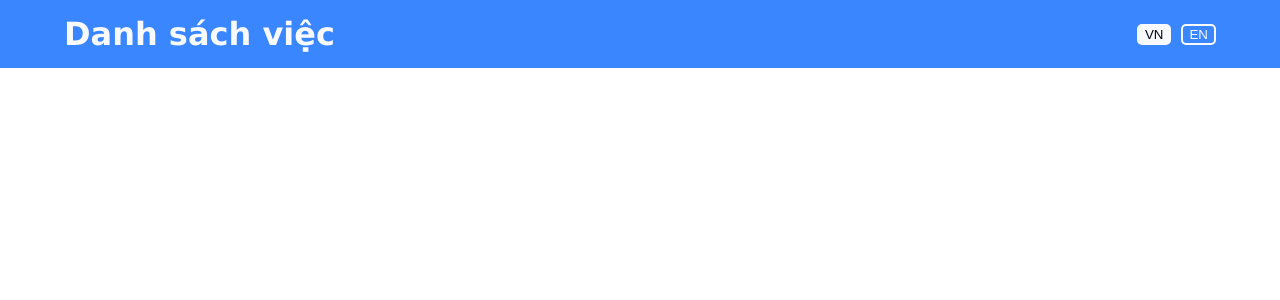
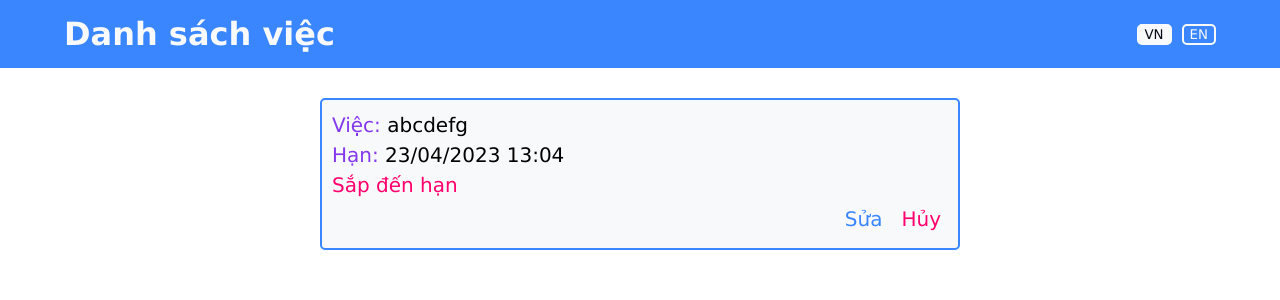
Before and after one commit to chi-cong/vue_todo, a Vue app: page / in a window 1280 px wide. Shown: the top 300 px of the page. Built offline with nearby package versions, Linux system fonts and the light colour scheme; the HTML template or start-up script is replaced by a standard one.

Commit message:
build task card UI

```diff
--- a/src/App.vue
+++ b/src/App.vue
@@ -1,24 +1,22 @@
 <script setup lang="ts">
 import { RouterLink, RouterView } from 'vue-router';
 import Navbar from './components/Navbar.vue';
+import TaskCard from './components/TaskCard.vue';
 </script>
 
 <template>
   <Navbar />
+  <div class="task-card-container">
+    <TaskCard></TaskCard>
+  </div>
 </template>
 
 <style scoped>
-  header{
-    width: 100%;
-    height: auto;
-    display: flex;
-    padding-top: 15px;
-    padding-bottom: 15px;
-    padding-left: 5%;
-    justify-content: space-between``;
-    align-items: center;
-    font-family: 'Lucida Sans', 'Lucida Sans Regular', 'Lucida Grande', 'Lucida Sans Unicode', Geneva, Verdana, sans-serif;
-    background: var(--primary);
-    font-weight: var(--thick-font);
-  }
+.task-card-container{
+  width: 100%;
+  display: flex;
+  justify-content: center;
+  align-items: center;
+  margin: 30px auto auto auto;
+}
 </style>
--- a/src/assets/base.css
+++ b/src/assets/base.css
@@ -4,4 +4,5 @@
   box-sizing: border-box;
   margin: 0;
   font-weight: normal;
+  font-family: Verdana, Geneva, Tahoma, sans-serif;
 }
--- a/src/assets/main.css
+++ b/src/assets/main.css
@@ -16,4 +16,23 @@
   /* border radius */
   --rounded-angle: 5px;
   --cirle: 50%;
+
+  /* border */
+  --thick-primary-border: 3px solid var(--primary);
+  --normal-primary-border: 2px solid var(--primary);
+  --light-primary-border: 1px solid var(--primary);
+  --thick-white-border: 3px solid var(--white);
+  --normal-white-border: 2px solid var(--white);
+  --light-white-border: 1px solid var(--white);
+
+  /* padding */
+  --small-padding: 5px;
+  --normal-padding: 10px;
+  --large-padding: 15px;
+
+  /* background */
+  --transparent-black-bg: rgb(0, 0, 0, 0.2);
+
+  /* text */
+  --normal-text-size: 20px;
 }
--- a/src/components/Navbar.vue
+++ b/src/components/Navbar.vue
@@ -13,7 +13,7 @@ const languageStore = useLanguageStore();
   </header>
 </template>
 
-<style>
+<style scoped>
   header{
     width: 100%;
     height: auto;
@@ -24,7 +24,6 @@ const languageStore = useLanguageStore();
     padding-right: 5%;
     justify-content: space-between;
     align-items: center;
-    font-family: 'Lucida Sans', 'Lucida Sans Regular', 'Lucida Grande', 'Lucida Sans Unicode', Geneva, Verdana, sans-serif;
     background: var(--primary);
     color: var(--white);
   }
@@ -39,7 +38,7 @@ const languageStore = useLanguageStore();
   }
   .language-btn{
     background: var(--primary);
-    border: 2px solid var(--white);
+    border: var(--normal-white-border);
     border-radius: var(--rounded-angle);
     color: var(--white);
   }
--- a/src/components/taskCard.vue
+++ b/src/components/taskCard.vue
@@ -0,0 +1,75 @@
+<script lang="ts" setup>
+import { useLanguageStore } from '../stores/language'
+const languageStore = useLanguageStore();
+</script>
+
+<template>
+  <div class="task-card">
+    <p><span class="desc">{{ languageStore.mainSet.todoCard.work }}</span>{{ "abcdefg" }}</p>
+    <p><span class="desc">{{ languageStore.mainSet.todoCard.deadline }}</span>{{ "23/04/2023 13:04" }}</p>
+    <p><span class="warning">{{ languageStore.mainSet.message.expirationWarning }}</span></p>
+    <div class="task-btn-area">
+      <button class="task-card-btn edit-btn">{{ languageStore.mainSet.button.edit }}</button>
+      <button class="task-card-btn delete-btn">{{ languageStore.mainSet.button.discard }}</button>
+    </div>
+  </div>
+</template>
+
+<style scoped>
+.task-card {
+  width: 50%;
+  padding: 10px;
+  border-radius: var(--rounded-angle);
+  border: var(--normal-primary-border);
+  background: var(--white);
+  line-height: 1.5em;
+  font-size: var(--normal-text-size);
+  transition: translate 1s;
+}
+
+.task-card .desc {
+  font-weight: var(--light-font);
+  color: var(--secondary);
+}
+
+.task-card .warning {
+  color: var(--warming);
+
+}
+
+.removed-task-card{
+  translate: -100vw;
+}
+
+.task-btn-area{
+  display: flex;
+  justify-content: flex-end;
+  gap: 5px;
+}
+
+.task-card .task-card-btn {
+  border: var(--normal-white-border);
+  border-radius: var(--rounded-angle);
+  padding: var(--small-padding);
+  background: var(--white);
+  font-size: var(--normal-text-size);
+}
+
+.task-card .task-card-btn:hover {
+  background-color: var(--transparent-black-bg);
+}
+
+.task-card .edit-btn {
+  color: var(--primary);
+}
+
+.task-card .delete-btn {
+  color: var(--warming);
+}
+
+
+@media screen and (max-width: 1200px) {
+  .task-card {
+    width: 60%;
+  }
+}</style>
--- a/src/stores/language.ts
+++ b/src/stores/language.ts
@@ -21,6 +21,7 @@ interface SetType {
     addCard: string
     save: string
     discard: string
+    edit: string
   }
 }
 
@@ -42,7 +43,8 @@ const languageSet = {
     button: {
       addCard: 'Thêm thẻ mới',
       save: 'Lưu',
-      discard: 'Hủy'
+      discard: 'Hủy',
+      edit: 'Sửa'
     }
   },
   en: {
@@ -62,7 +64,8 @@ const languageSet = {
     button: {
       addCard: 'Add new card',
       save: 'save',
-      discard: 'discard'
+      discard: 'discard',
+      edit: 'Edit'
     }
   }
 }
```
